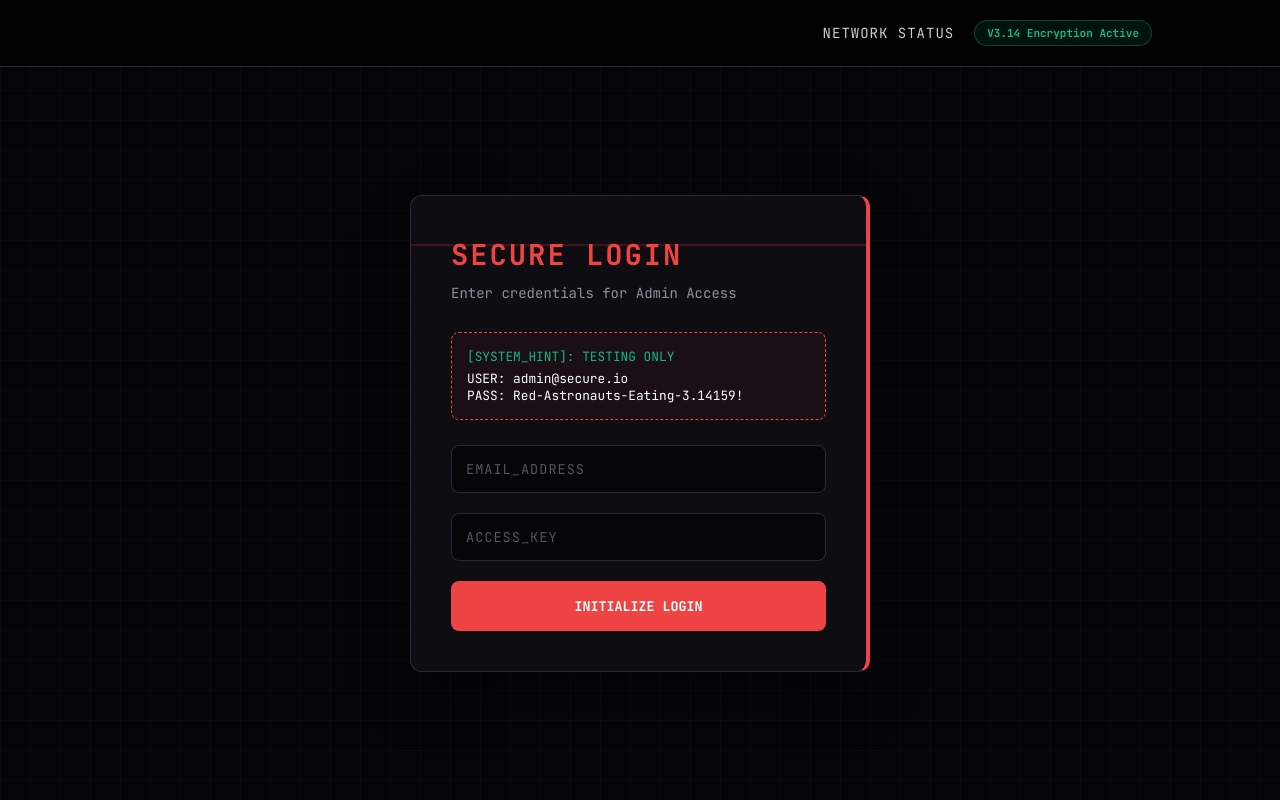
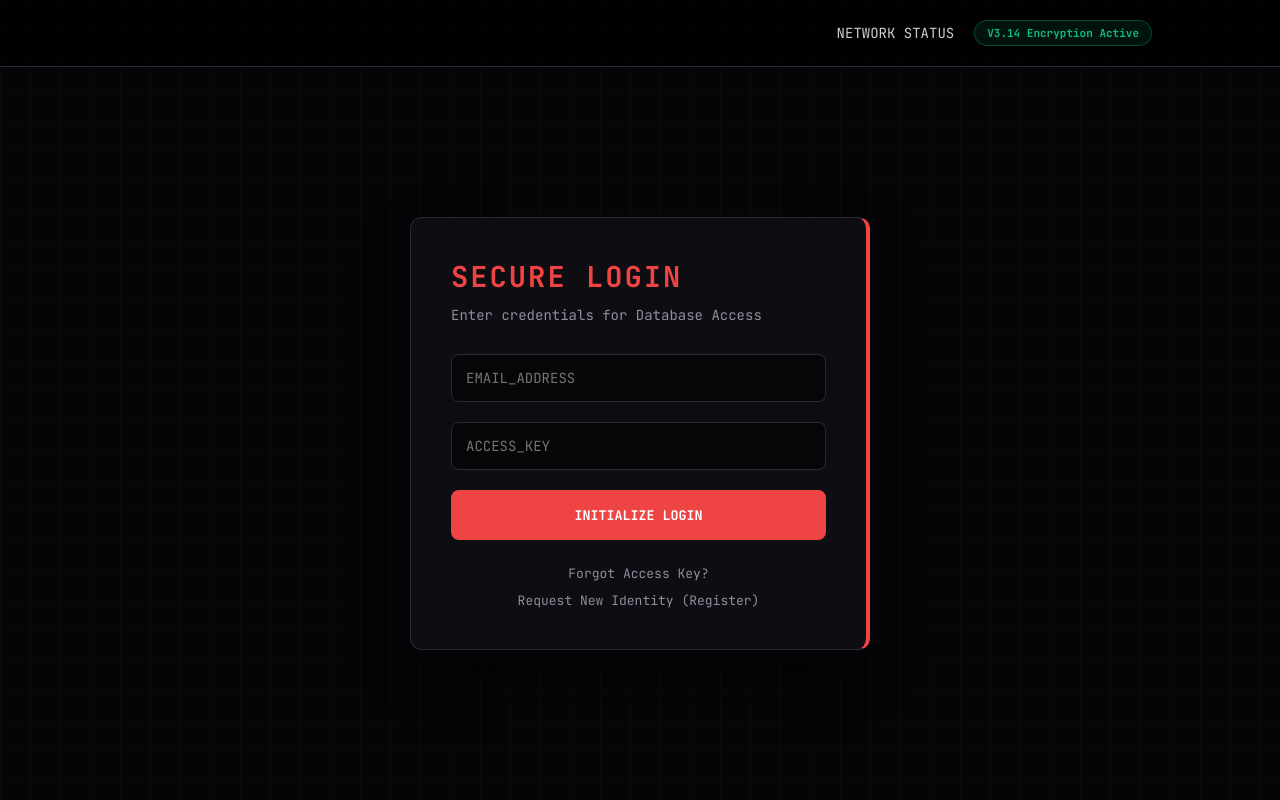
Before and after one commit to nakaokayumi/secure-identity-portal, a Python web app: template templates/login.html in a window 1280 px wide. Run offline with Jinja, Linux system fonts and the light colour scheme; the template is opened without the code that fills it, so the values that code supplies are empty.

Commit message:
Update login.html

```diff
--- a/templates/login.html
+++ b/templates/login.html
@@ -19,7 +19,6 @@
             --radius: 12px;
         }
 
-        /* Force JetBrains Mono on every single element */
         * {
             font-family: 'JetBrains Mono', monospace !important;
             box-sizing: border-box;
@@ -29,7 +28,6 @@
 
         body {
             background-color: var(--bg);
-            /* Cyber Grid Overlay */
             background-image:
                 linear-gradient(rgba(255, 255, 255, 0.02) 1px, transparent 1px),
                 linear-gradient(90deg, rgba(255, 255, 255, 0.02) 1px, transparent 1px);
@@ -56,18 +54,12 @@
             color: var(--text);
             text-decoration: none;
             font-size: 14px;
-            letter-spacing: 1px;
-            transition: all 0.3s ease;
             margin-right: 20px;
             text-transform: uppercase;
             opacity: 0.8;
         }
 
-        .nav a:hover {
-            color: var(--red);
-            text-shadow: 0 0 10px var(--red-glow);
-            opacity: 1;
-        }
+        .nav a:hover { color: var(--red); opacity: 1; }
 
         .pill {
             display: inline-flex;
@@ -97,23 +89,11 @@
             padding: 40px;
             box-shadow: 0 25px 50px -12px rgba(0, 0, 0, 0.5);
             position: relative;
-            overflow: hidden;
-        }
-
-        .card::after {
-            content: "";
-            position: absolute;
-            top: 0; left: 0; right: 0; height: 2px;
-            background: var(--red);
-            box-shadow: 0 0 15px var(--red);
-            opacity: 0.2;
-            animation: scan 6s linear infinite;
         }
 
         h1 { color: var(--red); text-transform: uppercase; letter-spacing: 2px; margin-bottom: 10px; font-size: 1.8rem; }
         .sub { color: var(--muted); font-size: 14px; margin-bottom: 30px; display: block; }
 
-        /* --- INPUTS & PLACEHOLDERS --- */
         .input {
             width: 100%;
             padding: 14px;
@@ -123,15 +103,11 @@
             color: white;
             margin-bottom: 20px;
             outline: none;
-            transition: 0.3s;
             font-size: 14px;
         }
 
         .input:focus { border-color: var(--red); box-shadow: 0 0 15px var(--red-glow); }
 
-        ::placeholder { color: #555; letter-spacing: 1px; font-size: 0.85rem; }
-
-        /* --- BUTTONS & LINKS --- */
         .btn-primary {
             width: 100%;
             padding: 16px;
@@ -142,16 +118,15 @@
             font-weight: 700;
             cursor: pointer;
             text-transform: uppercase;
-            transition: all 0.3s ease;
         }
 
-        .btn-primary:hover { filter: brightness(1.2); transform: translateY(-2px); box-shadow: 0 0 20px var(--red-glow); }
+        .btn-primary:disabled { background: #444; cursor: not-allowed; }
 
         .footer-links { text-align: center; margin-top: 25px; display: flex; flex-direction: column; gap: 10px; }
-        .footer-links a { color: var(--muted); text-decoration: none; font-size: 13px; transition: 0.3s; }
+        .footer-links a { color: var(--muted); text-decoration: none; font-size: 13px; }
         .footer-links a:hover { color: var(--red); }
 
-        /* --- OVERLAYS --- */
+        /* --- POPUPS --- */
         .popup-overlay {
             position: fixed;
             top: 0; left: 0; width: 100%; height: 100%;
@@ -169,18 +144,6 @@
             padding: 40px;
             border-radius: var(--radius);
             text-align: center;
-            box-shadow: 0 0 30px var(--red-glow);
-        }
-
-        @keyframes scan { 0% { top: 0; } 100% { top: 100%; } }
-
-        .access-note {
-            border: 1px dashed var(--red);
-            background: rgba(239, 68, 68, 0.05);
-            padding: 15px;
-            border-radius: 8px;
-            margin-bottom: 25px;
-            font-size: 0.8rem;
         }
     </style>
 </head>
@@ -194,13 +157,7 @@
     <div class="container">
         <div class="card">
             <h1>Secure Login</h1>
-            <span class="sub">Enter credentials for Admin Access</span>
-
-            <div class="access-note">
-                <p style="color: var(--success); margin-bottom: 5px;">[SYSTEM_HINT]: TESTING ONLY</p>
-                <code style="display:block; color: white;">USER: admin@secure.io</code>
-                <code style="display:block; color: white;">PASS: Red-Astronauts-Eating-3.14159!</code>
-            </div>
+            <span class="sub">Enter credentials for Database Access</span>
 
             <form id="loginForm" method="POST" action="/login">
                 <input type="email" name="email" id="email" class="input" placeholder="EMAIL_ADDRESS" required>
@@ -208,8 +165,31 @@
                 <button type="submit" id="submitBtn" class="btn-primary">Initialize Login</button>
             </form>
 
+            <div class="footer-links">
+                <a href="{{ url_for('forgot_password') }}">Forgot Access Key?</a>
+                <a href="{{ url_for('register') }}">Request New Identity (Register)</a>
+            </div>
+        </div>
+    </div>
+
+    <div id="error-popup" class="popup-overlay">
+        <div class="popup-card">
+            <h2 style="color: var(--red); margin-bottom: 15px;">ACCESS DENIED</h2>
+            <p id="error-message">Identity check failed.</p>
+            <button onclick="closePopup()" class="btn-primary" style="margin-top: 20px;">Retry</button>
+        </div>
+    </div>
+
+    <div id="lockout-overlay" class="popup-overlay">
+        <div class="popup-card">
+            <h2 style="color: var(--red); margin-bottom: 15px;">SYSTEM LOCKOUT</h2>
+            <p class="sub">Multiple failed attempts detected.</p>
+            <div id="timer-box" style="font-size: 3rem; color: var(--red); margin: 20px 0;">00:30</div>
+        </div>
+    </div>
+
     <script>
-                let attempts = 0;
+        let attempts = localStorage.getItem('login_attempts') || 0;
         let isLocked = false;
 
         const loginForm = document.getElementById('loginForm');
@@ -217,26 +197,19 @@
         const errorPopup = document.getElementById('error-popup');
         const submitBtn = document.getElementById('submitBtn');
 
+        // Prevent submission if locked
         loginForm.addEventListener('submit', (e) => {
-                    // If the system is locked, stop everything
             if (isLocked) {
                 e.preventDefault();
                 return;
             }
-
-                    /* NOTE: We are NOT checking passwords here anymore.
-                       Python (app.py) will check the database.
-                       This script now just handles the "Lockout" UI.
-                    */
         });
 
-                // Function to trigger the 30-second lockout
         function startLockout() {
             isLocked = true;
-                    attempts = 0;
             errorPopup.style.display = 'none';
             lockoutOverlay.style.display = 'flex';
-                    submitBtn.disabled = true; // Kill the button
+            submitBtn.disabled = true;
 
             let time = 30;
             const timer = setInterval(() => {
@@ -245,7 +218,9 @@
                 if (time <= 0) {
                     clearInterval(timer);
                     isLocked = false;
-                            submitBtn.disabled = false; // Reactivate
+                    attempts = 0;
+                    localStorage.setItem('login_attempts', 0);
+                    submitBtn.disabled = false;
                     lockoutOverlay.style.display = 'none';
                 }
             }, 1000);
@@ -253,9 +228,10 @@
 
         function closePopup() { errorPopup.style.display = 'none'; }
 
-                // Logic to show errors if Flask sends them back
+        // Triggered if Python sends an error back
         {% if get_flashed_messages() %}
             attempts++;
+            localStorage.setItem('login_attempts', attempts);
             if (attempts >= 3) {
                 startLockout();
             } else {
@@ -263,6 +239,11 @@
                 document.getElementById('error-message').innerText = "Invalid credentials. Attempt " + attempts + "/3";
             }
         {% endif %}
+
+        // Check on page load if they are already supposed to be locked out
+        if (attempts >= 3) {
+            startLockout();
+        }
     </script>
 </body>
 </html>
```
Lines whose indentation alone changed are shown as unchanged.
